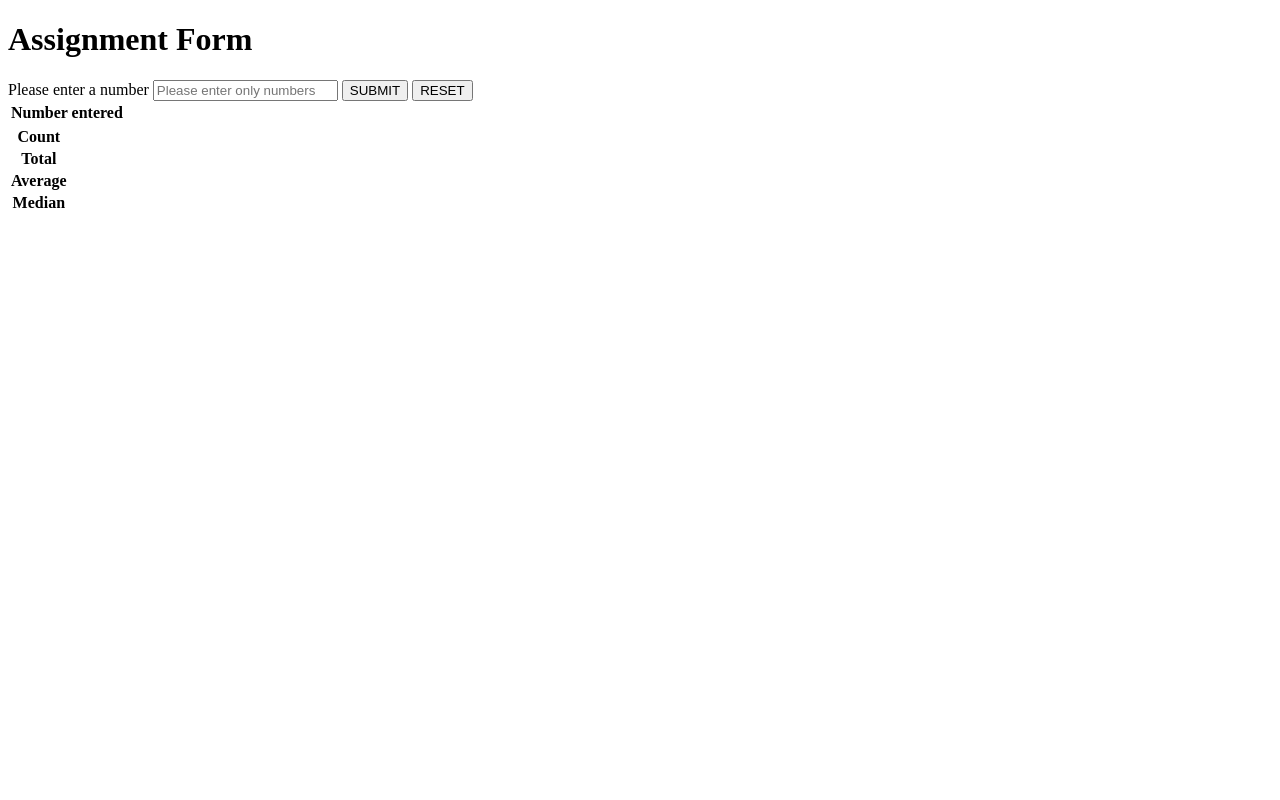
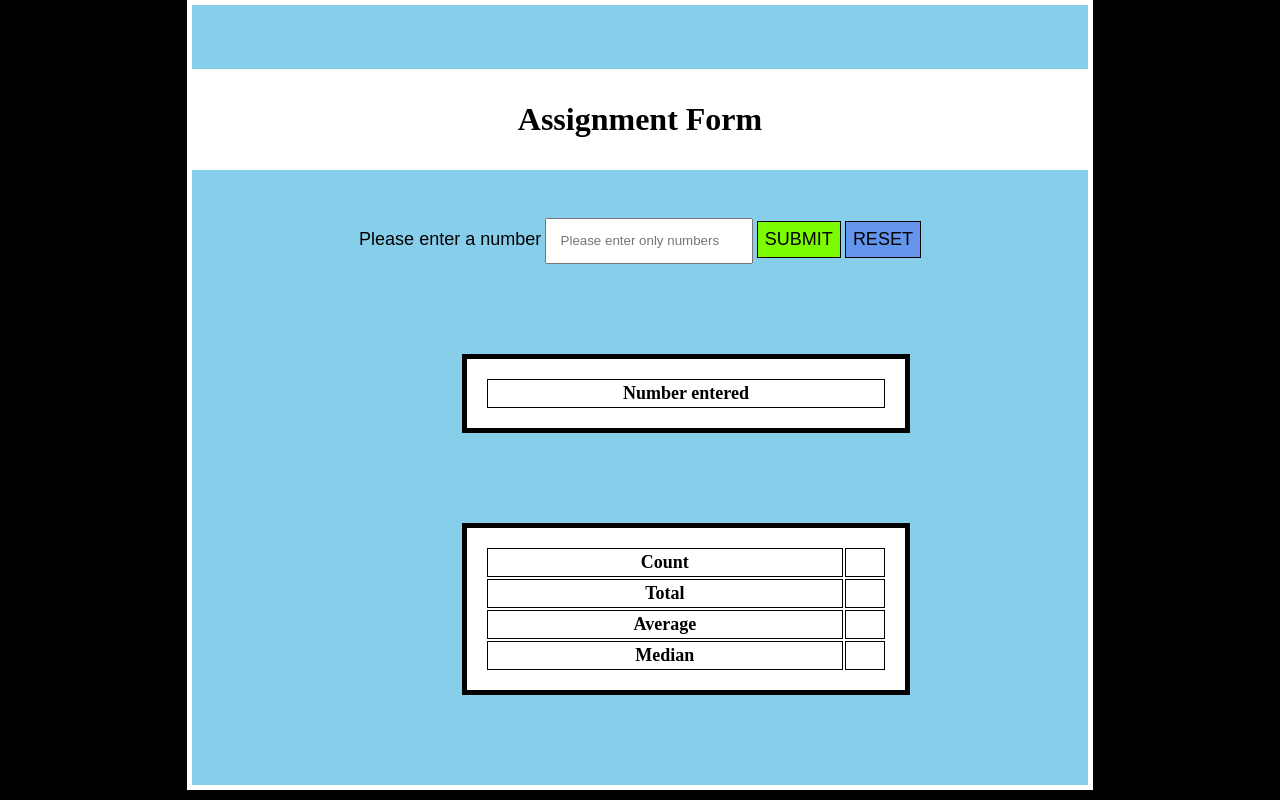
Before and after one commit to SrideviNeeladharan/number-form, a plain HTML site: page index.html in a window 1280 px wide. Drawn offline with nearby package versions, Linux system fonts and the light colour scheme; the site is published under a folder, as on GitHub Pages, so addresses that start at the root find nothing.

Commit message:
changed stylesheet location

```diff
--- a/index.html
+++ b/index.html
@@ -5,7 +5,7 @@
         <title>number-form</title>
         <meta charset="utf-8">
         <meta http-equiv="x-ua-compatible" content="ie=edge">
-        <link rel="stylesheet" type="text/css" href="/stylesheet/style.css">
+        <link rel="stylesheet" type="text/css" href="style.css">
         <script src="https://ajax.googleapis.com/ajax/libs/jquery/1.12.0/jquery.min.js"></script>
      <script src="script.js"></script>
   </head>
```
Also changed, not shown: style.css (renamed from stylesheet/style.css).
